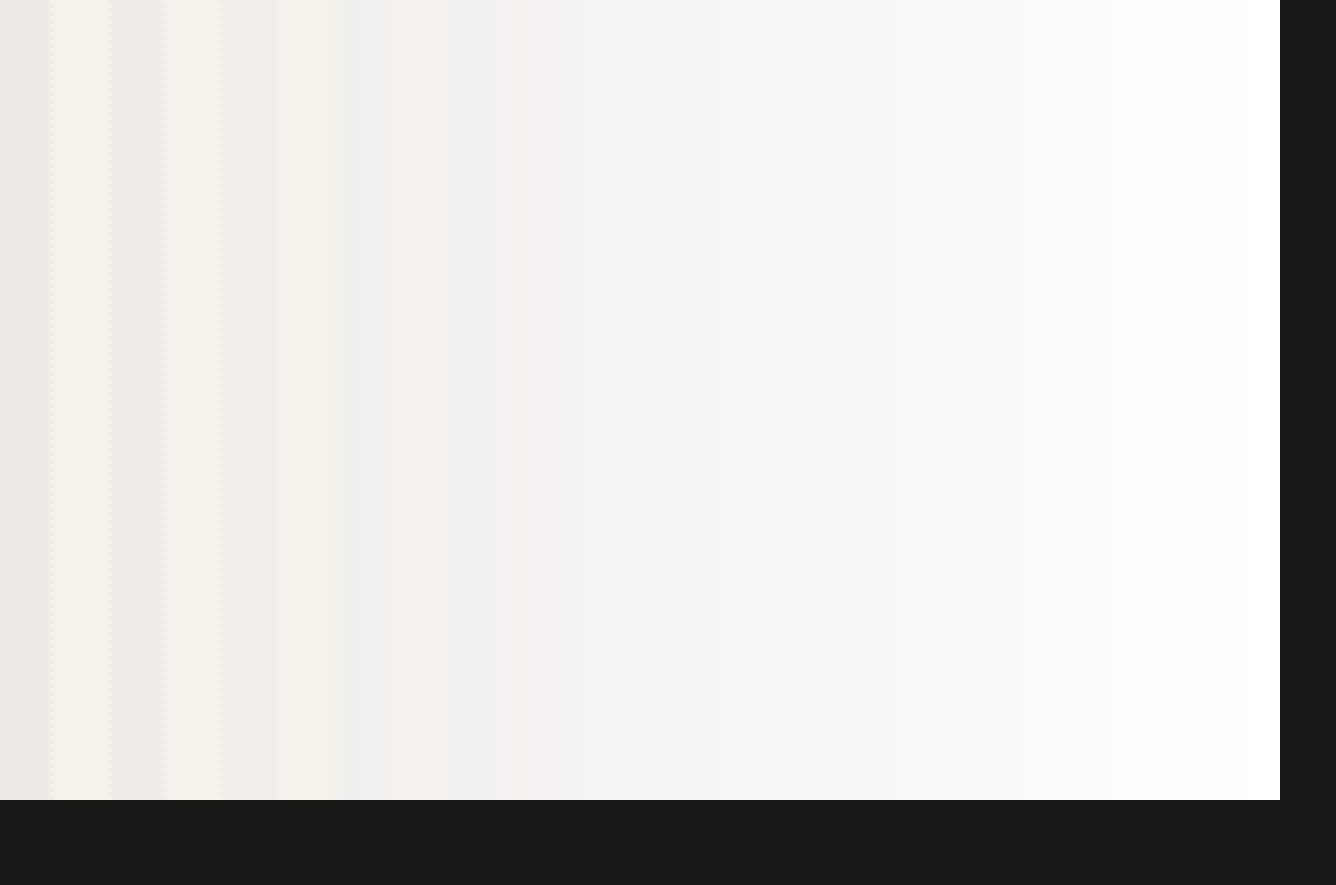
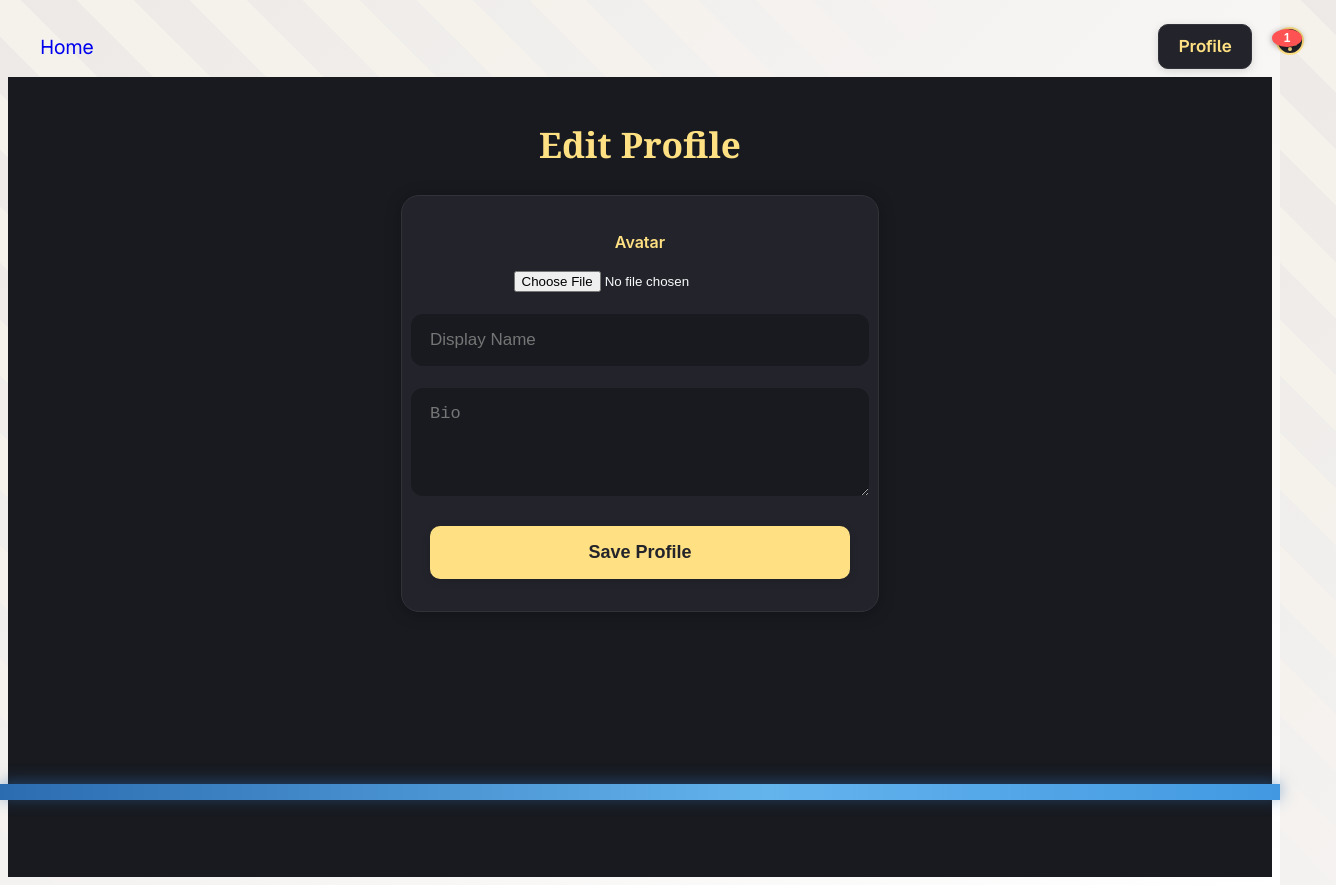
Before and after one commit to Shellzonit/auralis-sanctuary-, a Next.js app: page /profile/edit in a window 1280 px wide. Before the commit this address had no page. Shown: the whole page, 1336 px wide, since content can reach past the window. Before the commit the page ends 800 px from the top, so only its background shows below. Built offline with nearby package versions, Linux system fonts and the light colour scheme.

Commit message:
Add profile creation/edit form and nav link; users can now create or update profiles

```diff
--- a/app/layout.tsx
+++ b/app/layout.tsx
@@ -33,7 +33,7 @@ export default function RootLayout({
         <nav style={{ width: "100%", display: "flex", justifyContent: "space-between", alignItems: "center", padding: "1rem 2rem 0.5rem 2rem" }}>
           <a href="/" className="text-sanctuary-accent hover:text-sanctuary-text transition-colors font-bold text-lg" style={{ textDecoration: "none" }}>Home</a>
           <div style={{ display: "flex", alignItems: "center", gap: 24 }}>
-            {/* NotificationBell with placeholder notifications */}
+            <a href="/profile/edit" style={{ color: '#ffe082', fontWeight: 600, fontSize: 17, textDecoration: 'none', padding: '0.4rem 1.2rem', borderRadius: 10, background: '#23242b', border: '1.5px solid #31323a', boxShadow: '0 2px 8px #0002', transition: 'background .18s' }}>Profile</a>
             <NotificationBell notifications={[
               { id: 1, message: "Welcome to Sanctuary!", read: false },
               { id: 2, message: "You were mentioned in chat.", read: true },
--- /dev/null
+++ b/app/profile/edit/page.tsx
@@ -0,0 +1,124 @@
+"use client";
+import { useState } from "react";
+
+export default function EditProfilePage() {
+  const [name, setName] = useState("");
+  const [bio, setBio] = useState("");
+  const [avatar, setAvatar] = useState<string | null>(null);
+  const [avatarFile, setAvatarFile] = useState<File | null>(null);
+
+  const handleAvatarChange = (e: React.ChangeEvent<HTMLInputElement>) => {
+    const file = e.target.files?.[0] || null;
+    setAvatarFile(file);
+    if (file) {
+      setAvatar(URL.createObjectURL(file));
+    }
+  };
+
+  const handleSubmit = (e: React.FormEvent) => {
+    e.preventDefault();
+    // Save logic here (to backend or local storage)
+    alert("Profile saved! (Demo only)");
+  };
+
+  return (
+    <main
+      style={{
+        minHeight: "100vh",
+        background: "#181a20",
+        color: "#f7fafc",
+        fontFamily: "Inter, sans-serif",
+        display: "flex",
+        flexDirection: "column",
+        alignItems: "center",
+        padding: "0 1rem",
+      }}
+    >
+      <h1 style={{
+        fontFamily: 'Playfair Display, Georgia, serif',
+        fontSize: '2.2rem',
+        fontWeight: 800,
+        color: '#ffe082',
+        margin: '36px 0 18px 0',
+        textAlign: 'center',
+      }}>
+        Edit Profile
+      </h1>
+      <form
+        onSubmit={handleSubmit}
+        style={{
+          width: '100%',
+          maxWidth: 420,
+          background: '#23242b',
+          border: '1.5px solid #31323a',
+          borderRadius: 18,
+          boxShadow: '0 2px 16px #0004',
+          padding: '32px 28px',
+          display: 'flex',
+          flexDirection: 'column',
+          gap: 22,
+          alignItems: 'center',
+        }}
+      >
+        <label style={{ display: 'flex', flexDirection: 'column', alignItems: 'center', gap: 8 }}>
+          <span style={{ color: '#ffe082', fontWeight: 600, fontSize: 16 }}>Avatar</span>
+          <input type="file" accept="image/*" onChange={handleAvatarChange} style={{ marginTop: 6 }} />
+          {avatar && <img src={avatar} alt="Avatar preview" style={{ width: 80, height: 80, borderRadius: '50%', border: '2px solid #ffe082', marginTop: 8 }} />}
+        </label>
+        <input
+          style={{
+            width: '100%',
+            padding: '1rem 1.2rem',
+            borderRadius: 12,
+            border: 'none',
+            fontSize: 17,
+            background: '#181a20',
+            color: '#f7fafc',
+            outline: 'none',
+            marginBottom: 0,
+          }}
+          placeholder="Display Name"
+          value={name}
+          onChange={e => setName(e.target.value)}
+        />
+        <textarea
+          style={{
+            width: '100%',
+            padding: '1rem 1.2rem',
+            borderRadius: 12,
+            border: 'none',
+            fontSize: 17,
+            background: '#181a20',
+            color: '#f7fafc',
+            outline: 'none',
+            marginBottom: 0,
+            resize: 'vertical',
+          }}
+          placeholder="Bio"
+          rows={4}
+          value={bio}
+          onChange={e => setBio(e.target.value)}
+        />
+        <button
+          type="submit"
+          style={{
+            width: '100%',
+            padding: '1rem 0',
+            background: '#ffe082',
+            color: '#23242b',
+            fontWeight: 700,
+            fontSize: 18,
+            border: 'none',
+            borderRadius: 10,
+            cursor: 'pointer',
+            boxShadow: '0 2px 8px #0002',
+            transition: 'background .18s',
+            marginTop: 8,
+          }}
+        >
+          Save Profile
+        </button>
+      </form>
+    </main>
+  );
+}
```
